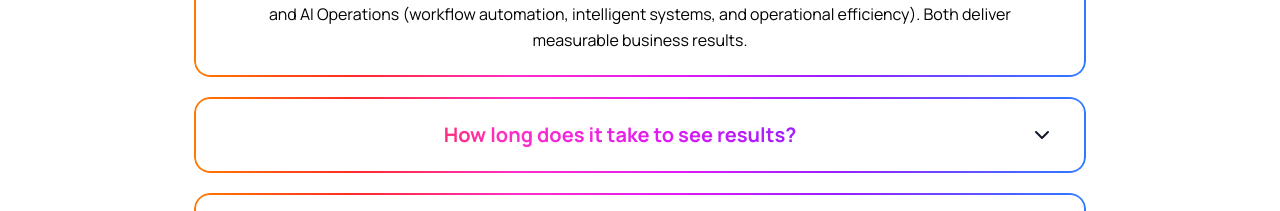
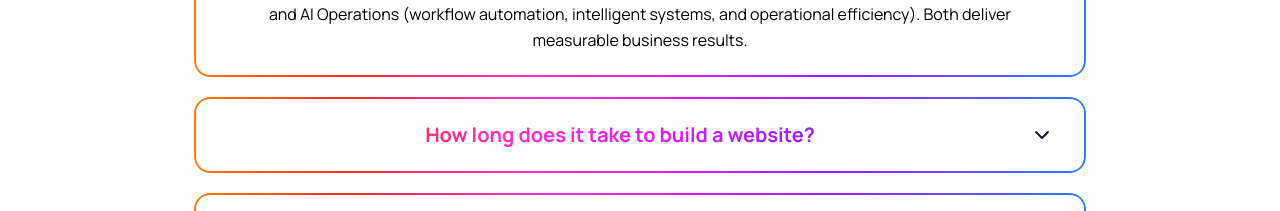
Before and after one commit to BuildMediaStrategies/BuildMediaStrategiescursor, a React (Vite) app: page / in a window 1280 px wide. Shown: the part 4447-4658 px from the top of the page. Built offline with nearby package versions, Linux system fonts and the light colour scheme; no server answers.

Commit message:
Updated FAQSection.tsx

```diff
--- a/src/components/FAQSection.tsx
+++ b/src/components/FAQSection.tsx
@@ -12,8 +12,8 @@ const faqData: FAQItem[] = [
     answer: "We specialize in two core services: Web Design (custom websites, e-commerce, and conversion optimization) and AI Operations (workflow automation, intelligent systems, and operational efficiency). Both deliver measurable business results."
   },
   {
-    question: "How long does it take to see results?",
-    answer: "Web design projects typically launch within 4-8 weeks. AI operations start delivering efficiency gains within 2-4 weeks of implementation. Every project includes clear milestones so you track progress and value at each stage."
+    question: "How long does it take to build a website?",
+    answer: "Most websites are fully designed, built, and launched within 2–3 days. For urgent projects, we offer a same-day turnaround (1-day rush) where your website can go live within 24 hours."
   },
   {
     question: "Who do you work with?",
```
